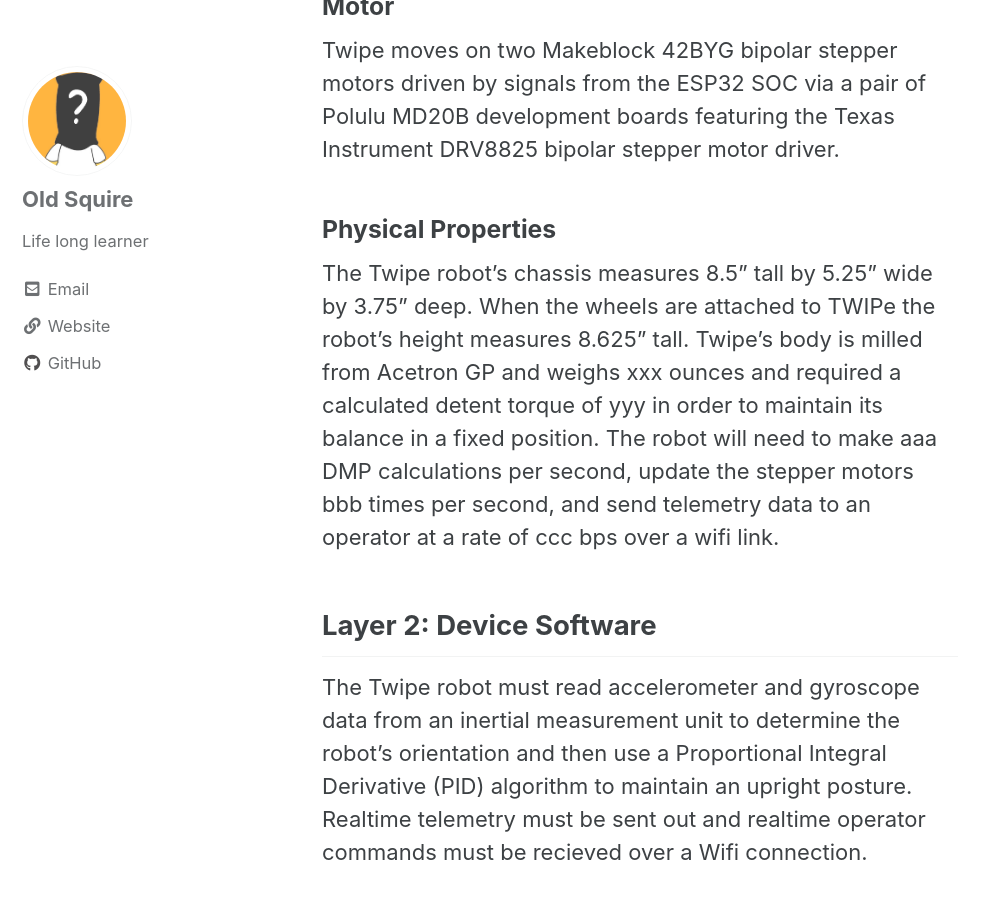
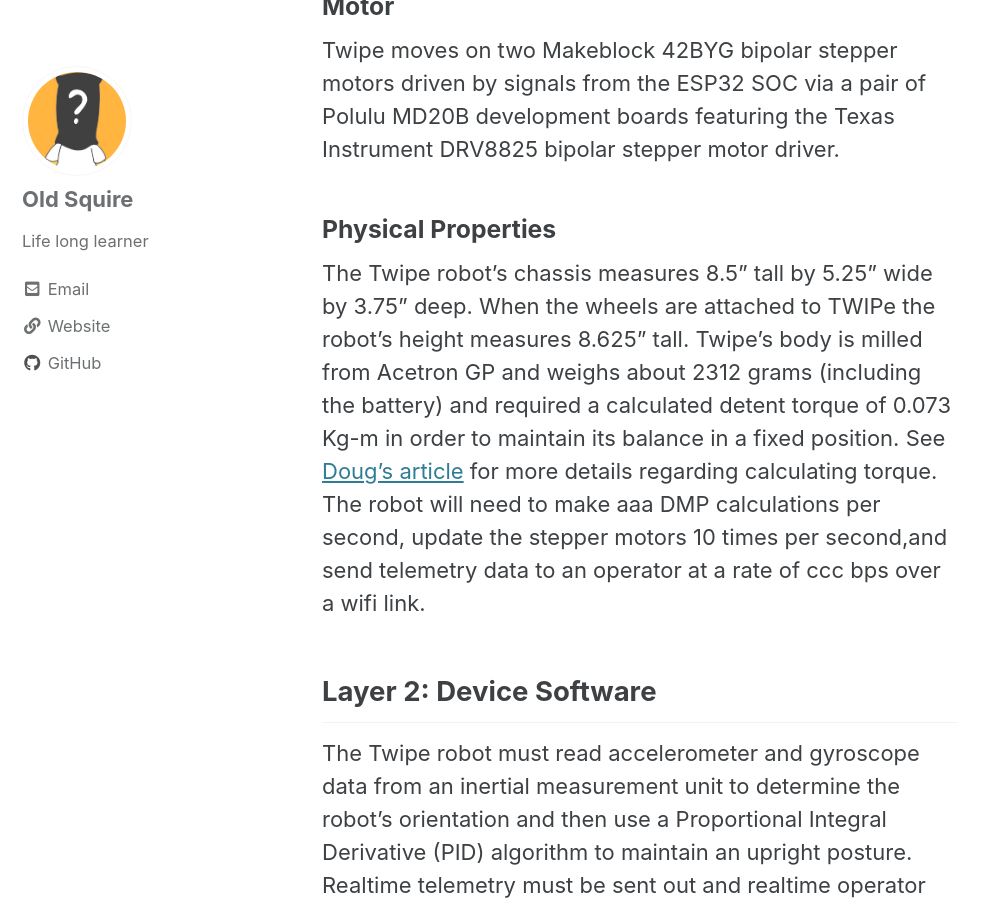
Before and after one commit to va3wam/va3wam.github.io, a Jekyll site: the page built from _posts/2021-02-07-Twipe-Technology-Stack.md, in a window 1280 px wide and 900 px high, scrolled down 1418 px. Shown: the whole window, without its empty margins (0-990 px from the left). Built offline with Jekyll 4.4.1, drawn with Linux system fonts in a browser that asks for light colours; cached includes are drawn as plain includes.

Commit message:
Update 2021-02-07-Twipe-Technology-Stack.md

```diff
--- a/_posts/2021-02-07-Twipe-Technology-Stack.md
+++ b/_posts/2021-02-07-Twipe-Technology-Stack.md
@@ -40,9 +40,8 @@
 
 ### Physical Properties
 The Twipe robot's chassis measures 8.5" tall by 5.25" wide by 3.75" deep. When the wheels are attached to TWIPe the robot's height measures
-8.625" tall. Twipe's body is milled from Acetron GP and weighs xxx ounces and required a calculated detent torque of yyy in order to maintain
-its balance in a fixed position. The robot will need to make aaa DMP calculations per second, update the stepper motors bbb times per second,
-and send telemetry data to an operator at a rate of ccc bps over a wifi link.
+8.625" tall. Twipe's body is milled from Acetron GP and weighs about 2312 grams (including the battery) and required a calculated detent torque of 0.073 Kg-m in order to maintain
+its balance in a fixed position. See [Doug's article](https://va3wam.github.io/balancing%20physics/balancing%20math/torque%20math/motor%20torque/Motor-Torque-and-Balancing-Considerations/) for more details regarding calculating torque. The robot will need to make aaa DMP calculations per second, update the stepper motors 10 times per second,and send telemetry data to an operator at a rate of ccc bps over a wifi link.
 
 ## Layer 2: Device Software
 The Twipe robot must read accelerometer and gyroscope data from an inertial measurement unit to determine the robot’s orientation and then
```
